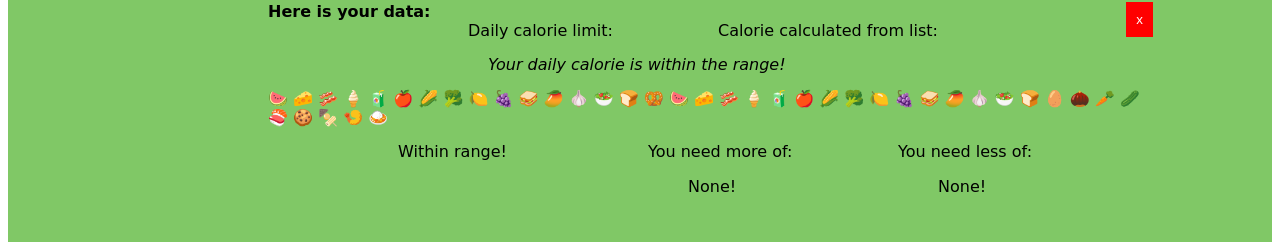
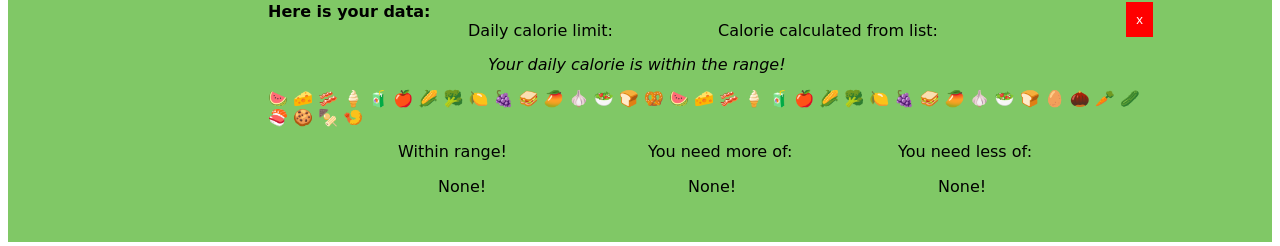
Before and after one commit to Remember-life/grocery-list, a React (Create React App) app in the folder client/: page /results in a window 1280 px wide. Shown: the part 304-550 px from the top of the page. Built offline with nearby package versions, Linux system fonts and the light colour scheme; the HTML template or start-up script is replaced by a standard one.

Commit message:
change in macro group if condition

```diff
--- a/client/src/Results.jsx
+++ b/client/src/Results.jsx
@@ -25,9 +25,11 @@ function Results ({ user, cart }) {
     var upper = limits[i][0];
     var lower = limits[i][1];
 
+    console.log('cart[group]', cart[group], 'user[lower]', user[lower], 'user[upper]', user[upper]);
+
     // if cart[name] is greater than lower_name * 0.9  && less than upper_name * 1.10
       // push name to withinRange
-    if ( user[lower] * 0.9 <= cart[group] <= user[upper] * 1.1 ) {
+    if ( user[lower] * 0.9 <= cart[group] && cart[group] <= user[upper] * 1.1 ) {
       withinRange.push(group)
     } else if ( cart[group] < user[lower]) {
       needMore.push(group);
@@ -35,6 +37,8 @@ function Results ({ user, cart }) {
       needLess.push(group);
     }
 
+
+    console.log(needMore);
   }
 
   const nonMacro = ['calcium', 'fiber', 'iron', 'magnesium', 'potassium', 'sodium', 'vitamin_a', 'vitamin_b6', 'vitamin_b12', 'vitamin_c', 'vitamin_d' ];
@@ -47,6 +51,11 @@ function Results ({ user, cart }) {
       needMore.push(nutrient);
     }
   }
+
+  console.log('needMore', needMore);
+  const listWithin = withinRange.map((nutrient, index) => {
+    <li key={index}>{nutrient}</li>
+  })
 
   const listMore = needMore.map((nutrient, index) =>
     <li key={index}>{nutrient}</li>
@@ -79,12 +88,13 @@ function Results ({ user, cart }) {
         <em>{decreaseCalorie ? 'Consider getting rid of items high in sugar or fat!' : increaseCalorie ? 'Consider adding more items to your list!' : 'Your daily calorie is within the range!'}</em>
       </div>
       <div style={{paddingBottom: '15px'}}>
-        🍉 🧀 🥓 🍦 🧃 🍎 🌽 🥦 🍋 🍇 🥪 🥭 🧄 🥗 🍞 🥨 🍉 🧀 🥓 🍦 🧃 🍎 🌽 🥦 🍋 🍇 🥪 🥭 🧄 🥗 🍞 🥚 🌰 🥕 🥒 🍣 🍪 🍢 🍤 🍛
+        🍉 🧀 🥓 🍦 🧃 🍎 🌽 🥦 🍋 🍇 🥪 🥭 🧄 🥗 🍞 🥨 🍉 🧀 🥓 🍦 🧃 🍎 🌽 🥦 🍋 🍇 🥪 🥭 🧄 🥗 🍞 🥚 🌰 🥕 🥒 🍣 🍪 🍢 🍤
       </div>
       {/* <hr />    instead of a horizontal bar, make a line of grocery items with unicode */}
       <div style={threeColumns}>
         <div style={level}>
           Within range!
+          <ul>{withinRange.length === 0 ? 'None!' : listWithin}</ul>
         </div>
         <div style={level}>
           You need more of:
```
